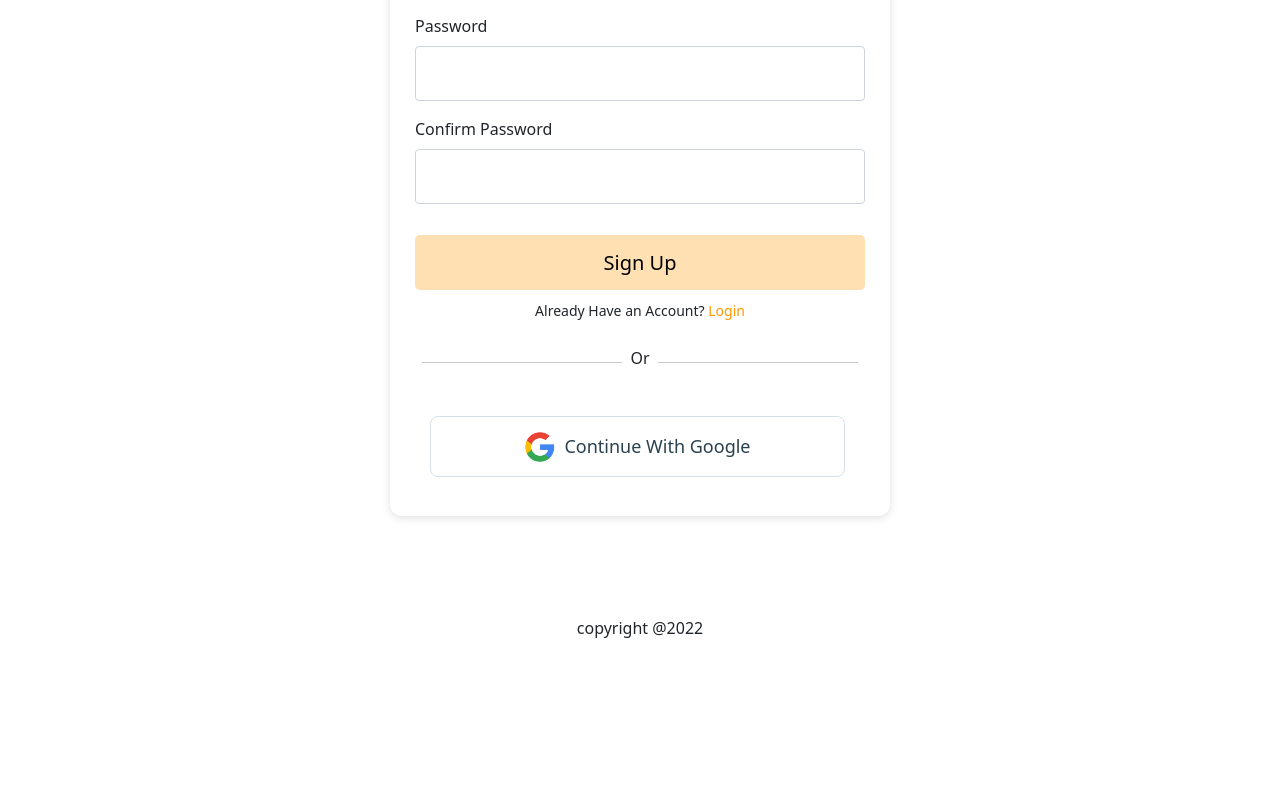
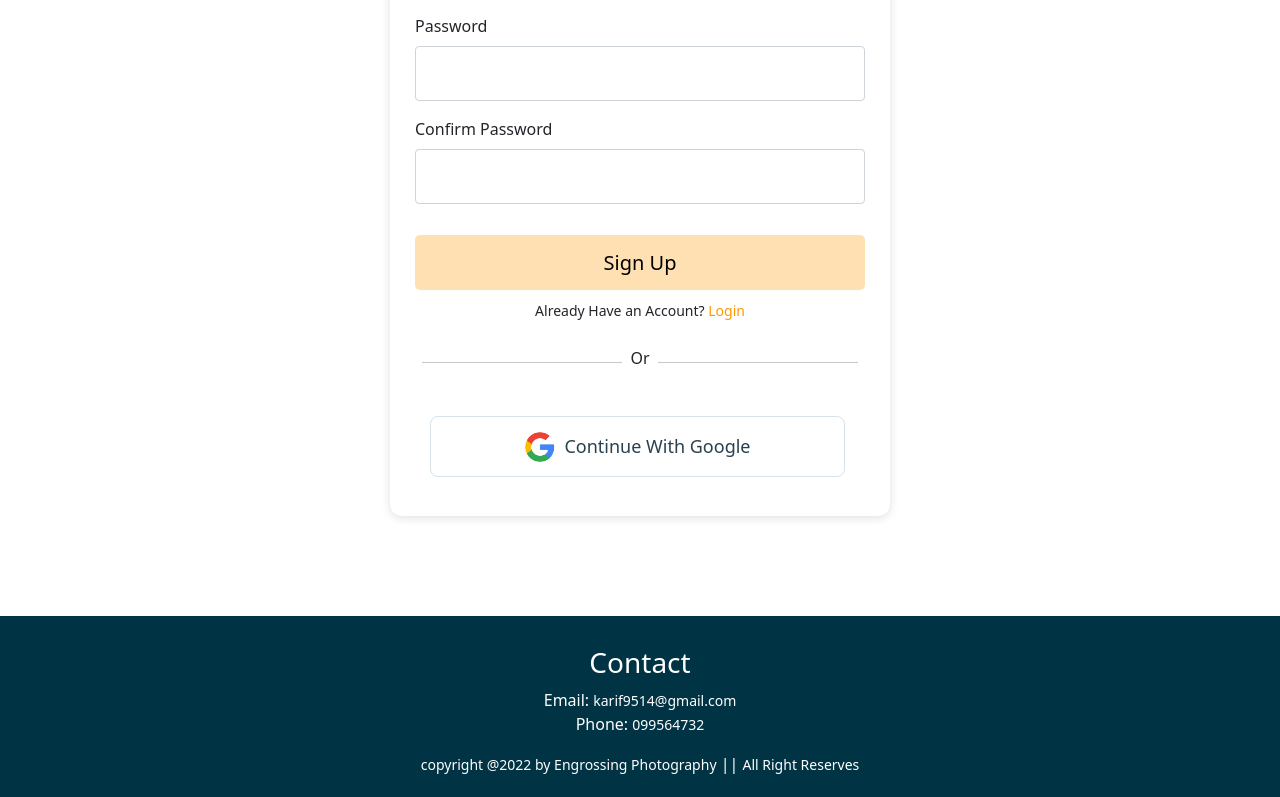
Before and after one commit to arifraj199/raz-photography, a React (Create React App) app: page /signup in a window 1280 px wide. Shown: the part 316-1113 px from the top of the page. Before the commit the page ends 972 px from the top, so only its background shows below. Built offline with nearby package versions, Linux system fonts and the light colour scheme; no server answers.

Commit message:
get ready section on home and footer style added

```diff
--- /dev/null
+++ b/src/Pages/Home/GetReady/GetReady.css
@@ -0,0 +1,15 @@
+.getReady-container{
+    background-color: rgb(250, 248, 242);
+    padding: 100px;
+}
+.getReady-container h3{
+    font-family: Verdana, Geneva, Tahoma, sans-serif;
+}
+.getReady-container p{
+    width: 75%;
+    margin: 10px auto;
+}
+.getReady-container button {
+    width: 25%;
+
+}
--- /dev/null
+++ b/src/Pages/Home/GetReady/GetReady.js
@@ -0,0 +1,14 @@
+import React from 'react';
+import './GetReady.css';
+
+const GetReady = () => {
+    return (
+        <div className='getReady-container'>
+            <h3 className='fs-1'>Ready To Book?</h3>
+            <p className=' fs-4'>Your wedding experience is so much more than just a booking process and filling out "paperwork", it's preserving your memories to be relived through photographs, it's help with planning to ensure your wedding vision is brought to life, it's your vendors working as a team to give you the day you have dreamed of, its capturing the details you put thought into. Please fill out a contact form and let's chat!</p>
+            <button className='btn btn-success fs-4 mt-1'>Let's Go</button>
+        </div>
+    );
+};
+
+export default GetReady;
--- a/src/Pages/Home/Home/Home.css
+++ b/src/Pages/Home/Home/Home.css
@@ -9,4 +9,5 @@
 .img-container h2{
     padding-top: 400px;
     padding-left: 50px;
+    font-family: Verdana, Geneva, Tahoma, sans-serif;
 }
--- a/src/Pages/Home/Home/Home.js
+++ b/src/Pages/Home/Home/Home.js
@@ -1,4 +1,5 @@
 import React from 'react';
+import GetReady from '../GetReady/GetReady';
 import Portfolio from '../Portfolio/Portfolio';
 import Services from '../Services/Services';
 import './Home.css';
@@ -14,6 +15,7 @@ const Home = () => {
             </div>
             <Services></Services>
             <Portfolio></Portfolio>
+            <GetReady></GetReady>
         </div>
     );
 };
--- a/src/Pages/Home/Portfolio/Portfolio.css
+++ b/src/Pages/Home/Portfolio/Portfolio.css
@@ -4,6 +4,9 @@
     /* margin-bottom: 100px; */
     padding-top: 50px;
     padding-bottom: 80px;
+}
+.portfolio-container h2{
+    font-family: Verdana, Geneva, Tahoma, sans-serif;
 }
 
 .portfolio{
--- a/src/Pages/Home/Services/Services.css
+++ b/src/Pages/Home/Services/Services.css
@@ -1,4 +1,6 @@
-
+.services-title{
+    font-family: Verdana, Geneva, Tahoma, sans-serif;
+}
 .service-container{
     display: grid;
     grid-template-columns: repeat(3,1fr);
--- a/src/Pages/Home/Services/Services.js
+++ b/src/Pages/Home/Services/Services.js
@@ -13,7 +13,7 @@ const Services = () => {
 
     return (
         <div id='services' className='mt-5'>
-            <h2>Provided Services:{services.length}</h2>
+            <h2 className='services-title'>Services</h2>
             <div className="service-container mt-3">
             {
                 services.map(service=><Service
--- a/src/Pages/Shared/Footer/Footer.css
+++ b/src/Pages/Shared/Footer/Footer.css
@@ -0,0 +1,5 @@
+.footer{
+    background-color: rgb(0, 51, 67);
+    padding-top: 30px;
+    padding-bottom: 5px;
+}
--- a/src/Pages/Shared/Footer/Footer.js
+++ b/src/Pages/Shared/Footer/Footer.js
@@ -1,10 +1,21 @@
 import React from 'react';
+import './Footer.css';
 
 const Footer = () => {
     return (
-        <div className='text-center'>
-            <p>copyright @2022</p>
-        </div>
+        <footer className='text-center text-white footer'>
+            <div>
+                <div>
+                    <h3>Contact</h3>
+                    <span>Email: <small>karif9514@gmail.com</small></span>
+                    <p>Phone: <small>099564732</small></p>
+                </div>
+                <div>
+
+                </div>
+            </div>
+            <p><small>copyright @2022 by Engrossing Photography</small> || <small>All Right Reserves</small></p>
+        </footer>
     );
 };
 
```
